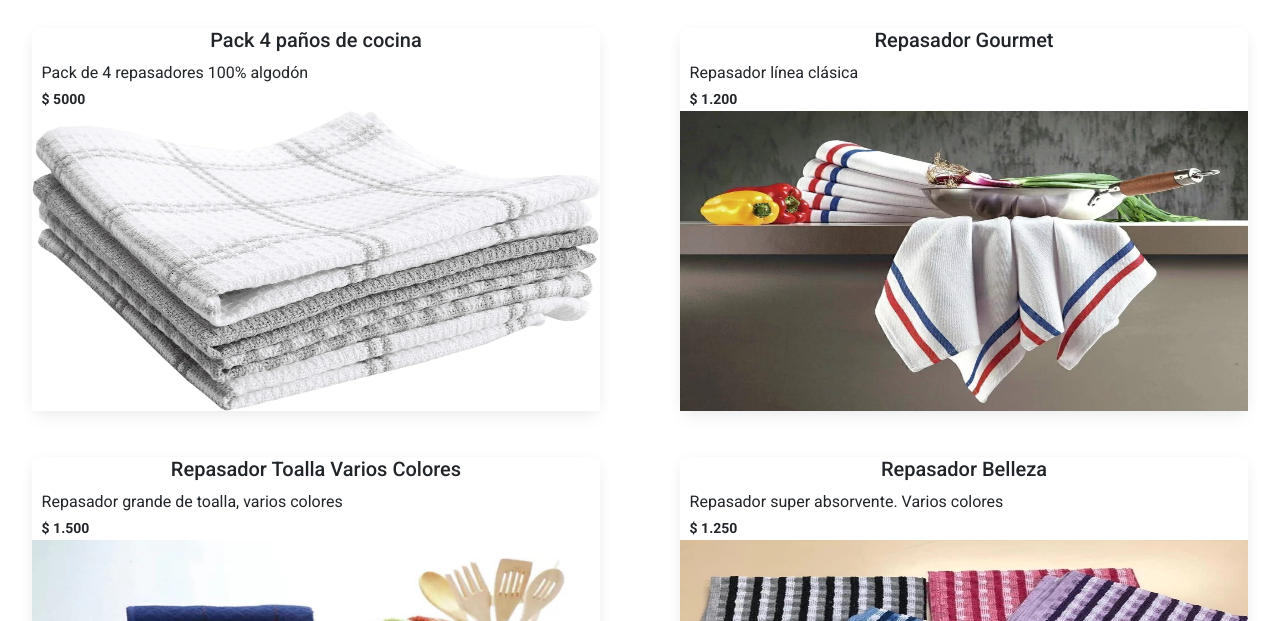
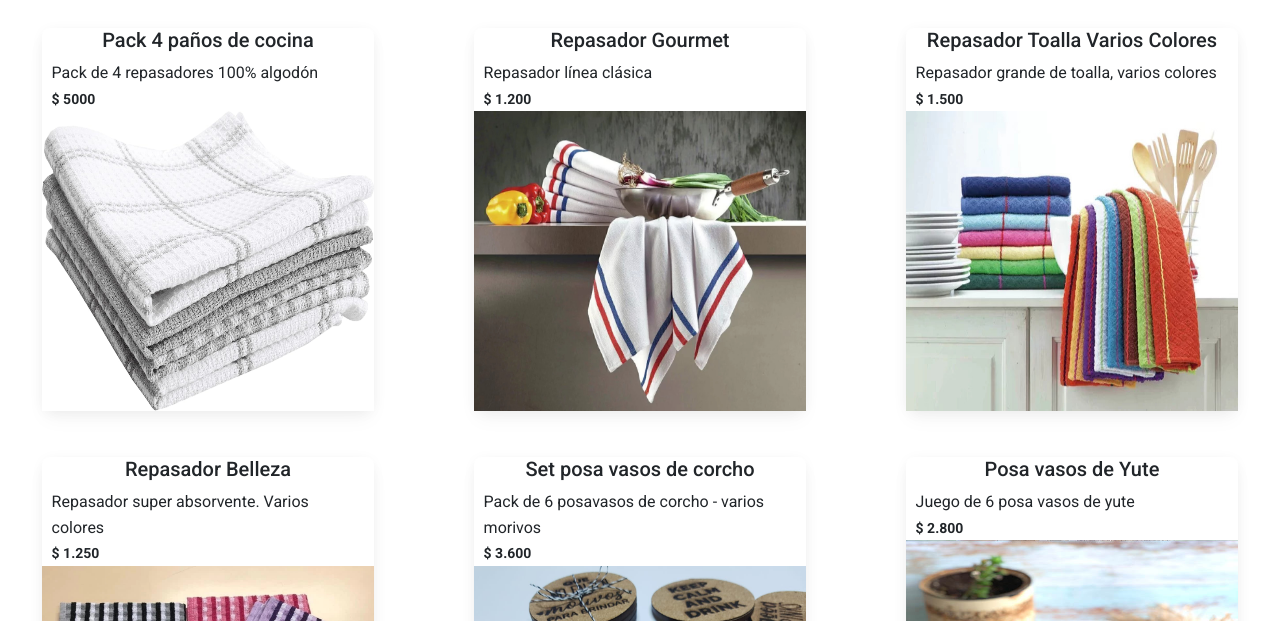
Before and after one commit to JuanGabrielChaves/PFChaves, a plain HTML site: page cocina.html in a window 1280 px wide. Shown: the part 179-800 px from the top of the page. Drawn offline with nearby package versions, Linux system fonts and the light colour scheme.

Commit message:
arreglo de media querie para pantallas grandes

```diff
--- a/scss/partials/_queries.scss
+++ b/scss/partials/_queries.scss
@@ -82,7 +82,11 @@
   }
 
   @media screen and (min-width: 1280px) {
+    .novedades-container {
+      grid-template-columns: repeat(3,1fr);
+      grid-template-areas: "card card card";
+    }
     .card{
-      width: 90%;
+      width: 80%;
     }
   }
```
Also changed, not shown: css/style.css, 1 other file.
